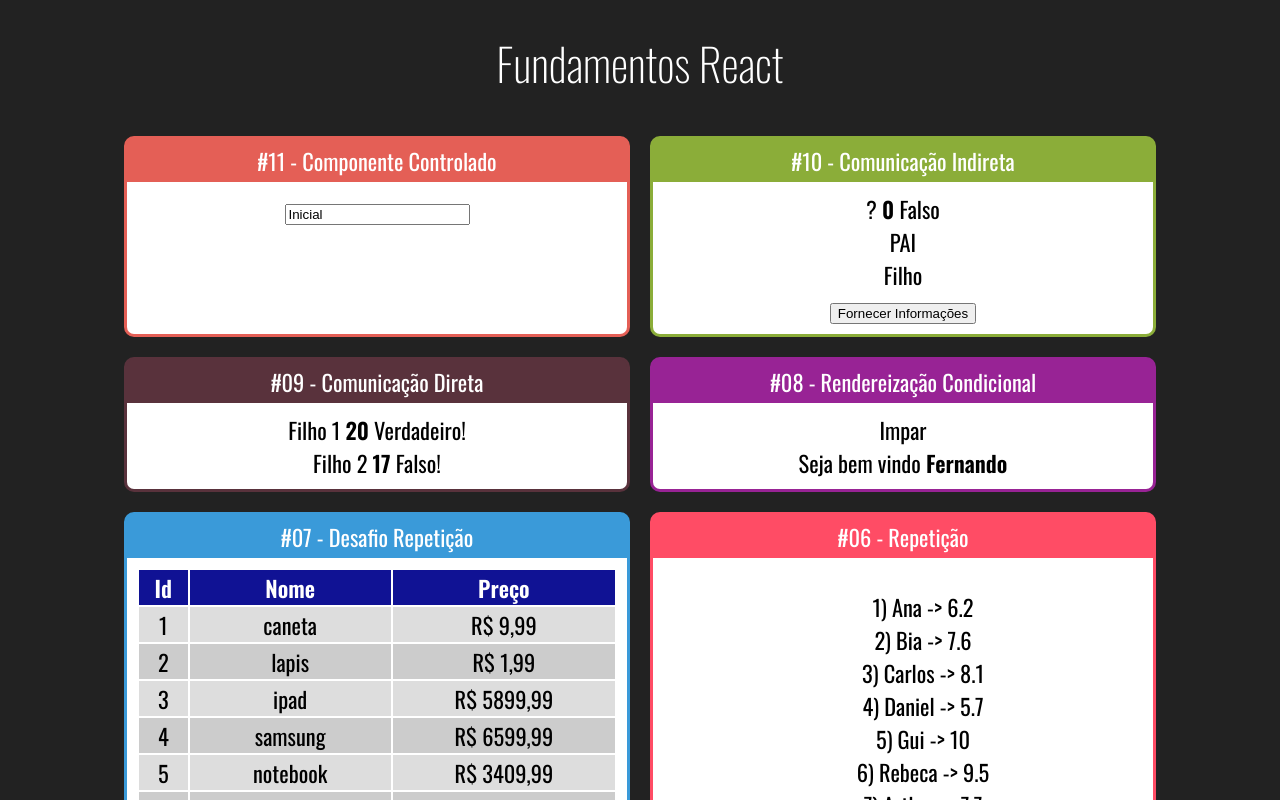
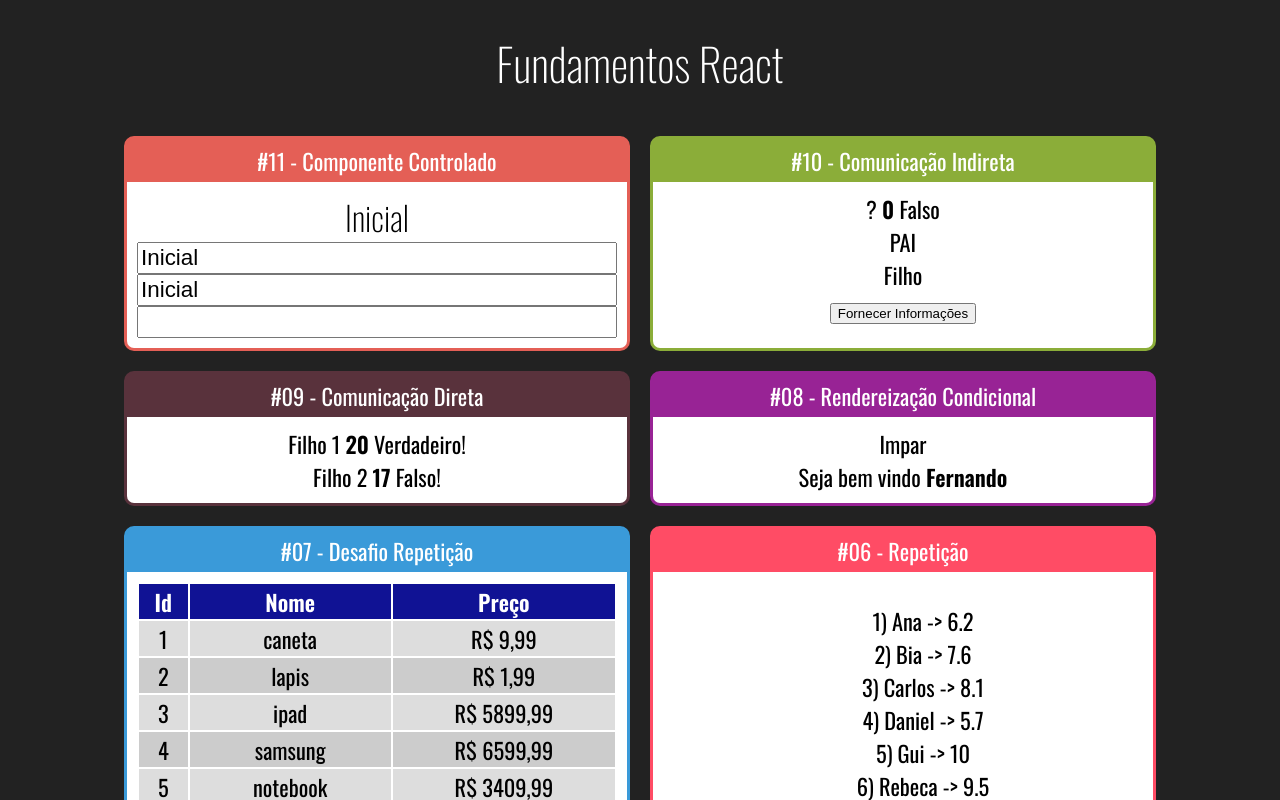
Before and after one commit to nickcintra/desktop-tutorial, a React (Create React App) app: page / in a window 1280 px wide. Shown: the top 800 px of the page. Built offline with nearby package versions, Linux system fonts and the light colour scheme.

Commit message:
fim componente controlado

```diff
--- /dev/null
+++ b/src/components/formulario/Input.css
@@ -0,0 +1,3 @@
+.Input input{
+    font-size: 1.4rem;;
+}
--- a/src/components/formulario/input.jsx
+++ b/src/components/formulario/input.jsx
@@ -1,12 +1,22 @@
+import "./Input.css"
 import React, { useState } from 'react'
 
 export default props => {
 
     const [valor, setValor] = useState('Inicial')
 
+    function quandoMudar(e) {
+        setValor(e.target.value)
+    }
+
     return (
-        <div>
-            <input value={valor} />
+        <div className="Input">
+            <h2>{valor}</h2>
+            <div style={{ display:'flex', flexDirection: 'column'}}>
+                <input value={valor} onChange={quandoMudar} />
+                <input value={valor} readOnly />
+                <input value={undefined} />
+            </div>
         </div>
     )
 }
```
Also changed, not shown: 1 other file (tests, documents, lock files or other folders).
